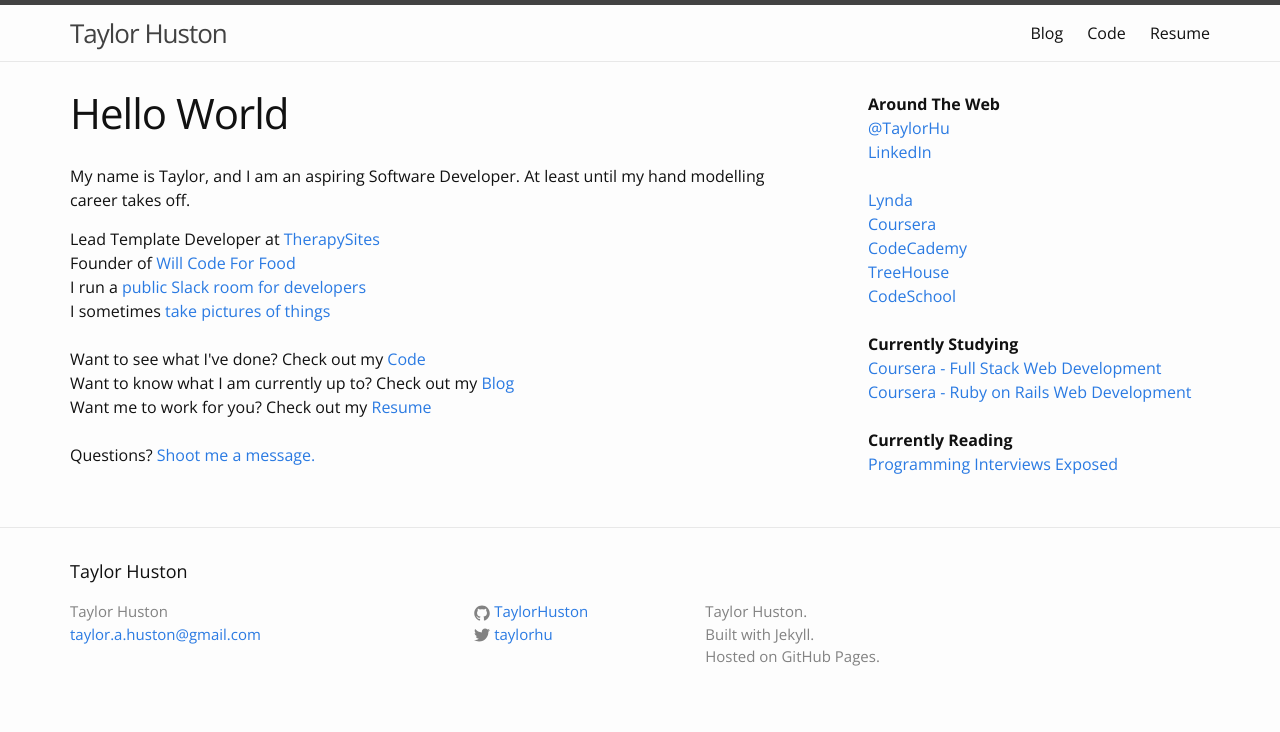
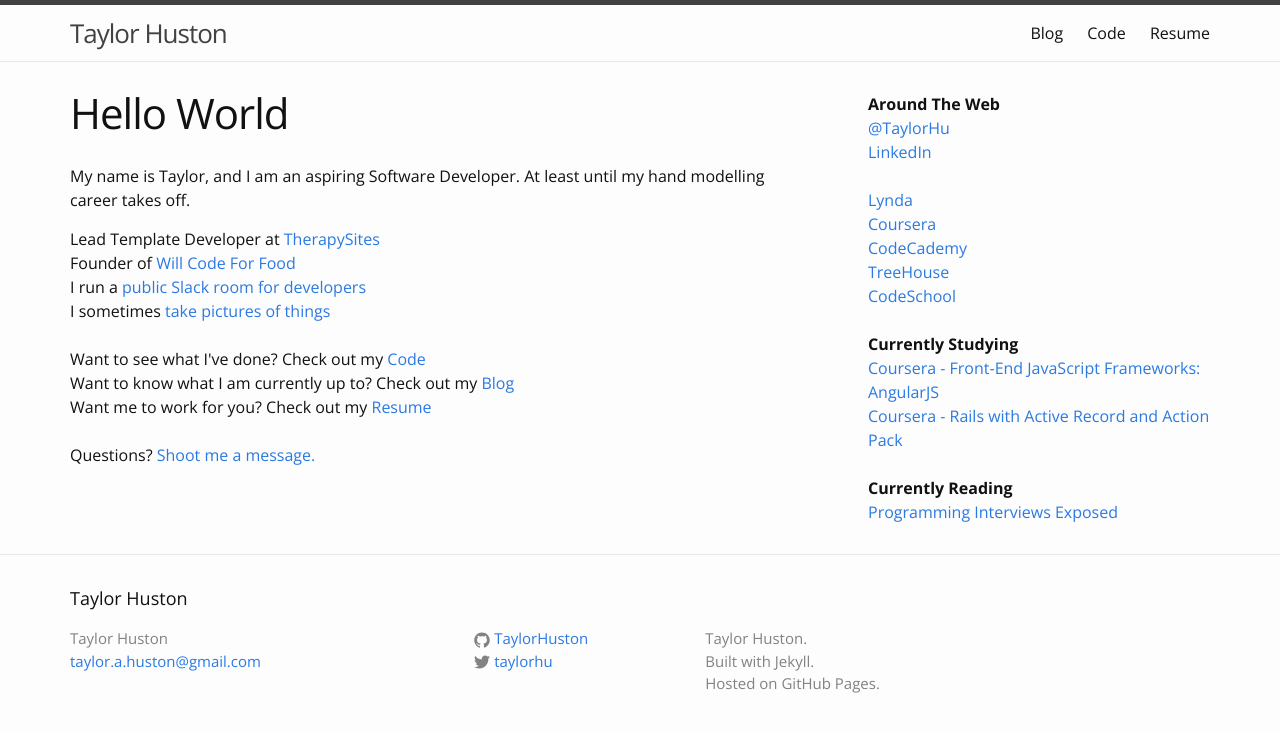
Before and after one commit to TaylorHuston/taylorhuston.github.io, a Jekyll site: the page built from index.html, in a window 1280 px wide. Shown: the top 732 px of the page. Built offline with Jekyll 4.4.1, drawn with Linux system fonts in a browser that asks for light colours; some web fonts are replaced.

Commit message:
Update Sidebar

```diff
--- a/_includes/sidebar.html
+++ b/_includes/sidebar.html
@@ -20,9 +20,9 @@
   <br />
   <strong>Currently Studying</strong>
   <br />
-  <a href="https://www.coursera.org/specializations/full-stack?utm_medium=listingPage" target="_blank">Coursera - Full Stack Web Development</a>
+  <a href="https://www.coursera.org/specializations/full-stack?utm_medium=listingPage" target="_blank">Coursera - Front-End JavaScript Frameworks: AngularJS</a>
   <br />
-  <a href="https://www.coursera.org/specializations/ruby-on-rails?utm_medium=listingPage" target="_blank">Coursera - Ruby on Rails Web Development</a>
+  <a href="https://www.coursera.org/specializations/ruby-on-rails?utm_medium=listingPage" target="_blank">Coursera - Rails with Active Record and Action Pack</a>
   <br />
   <br />
   <strong>Currently Reading</strong>
```
